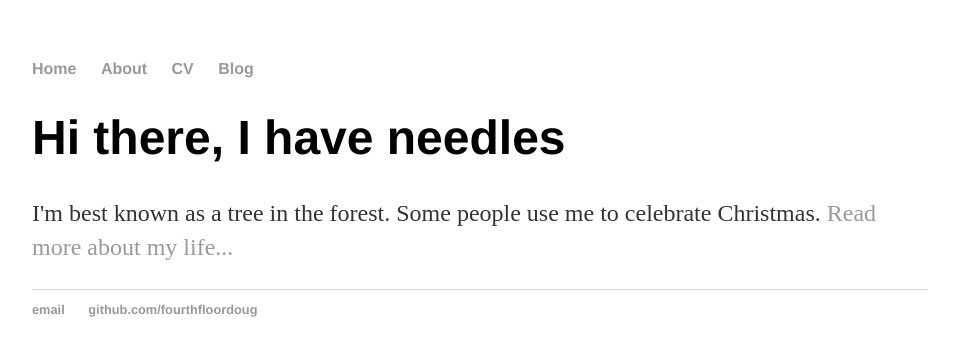
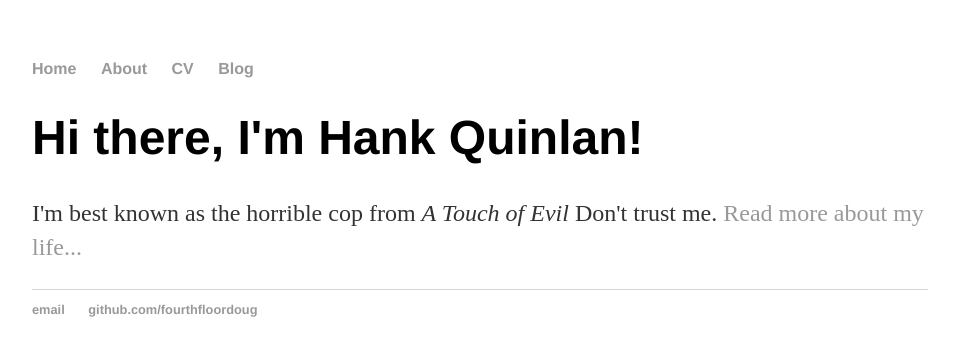
Before and after one commit to fourthfloordoug/fourthfloordoug.github.io, a Jekyll site: the page built from index.html, in a window 1280 px wide. Shown: the top 356 px of the page, without its empty margins (160-1115 px from the left). Built offline with Jekyll 4.4.1, drawn with Linux system fonts in a browser that asks for light colours.

Commit message:
Update index.html
Switch to use default layout

```diff
--- a/index.html
+++ b/index.html
@@ -1,30 +1,8 @@
-<!DOCTYPE html>
-<html>
-	<head>
-		<title>Douglas Fir, Tree</title>
-		<!-- link to main stylesheet -->
-		<link rel="stylesheet" type="text/css" href="/css/main.css">
-	</head>
-	<body>
-		<nav>
-    		<ul>
-        		<li><a href="/">Home</a></li>
-	        	<li><a href="/about">About</a></li>
-        		<li><a href="/cv">CV</a></li>
-        		<li><a href="/blog">Blog</a></li>
-    		</ul>
-		</nav>
-		<div class="container">
-    		<div class="blurb">
-        		<h1>Hi there, I have needles</h1>
-				<p>I'm best known as a tree in the forest.  Some people use me to celebrate Christmas. <a href="/about">Read more about my life...</a></p>
-    		</div><!-- /.blurb -->
-		</div><!-- /.container -->
-		<footer>
-    		<ul>
-        		<li><a href="">email</a></li>
-        		<li><a href="https://github.com/fourthfloordoug">github.com/fourthfloordoug</a></li>
-			</ul>
-		</footer>
-	</body>
-</html>
+---
+layout: default
+title: Hank Quinlan, Horrible Cop
+---
+<div class="blurb">
+	<h1>Hi there, I'm Hank Quinlan!</h1>
+	<p>I'm best known as the horrible cop from <em>A Touch of Evil</em> Don't trust me. <a href="/about">Read more about my life...</a></p>
+</div><!-- /.blurb -->
```
